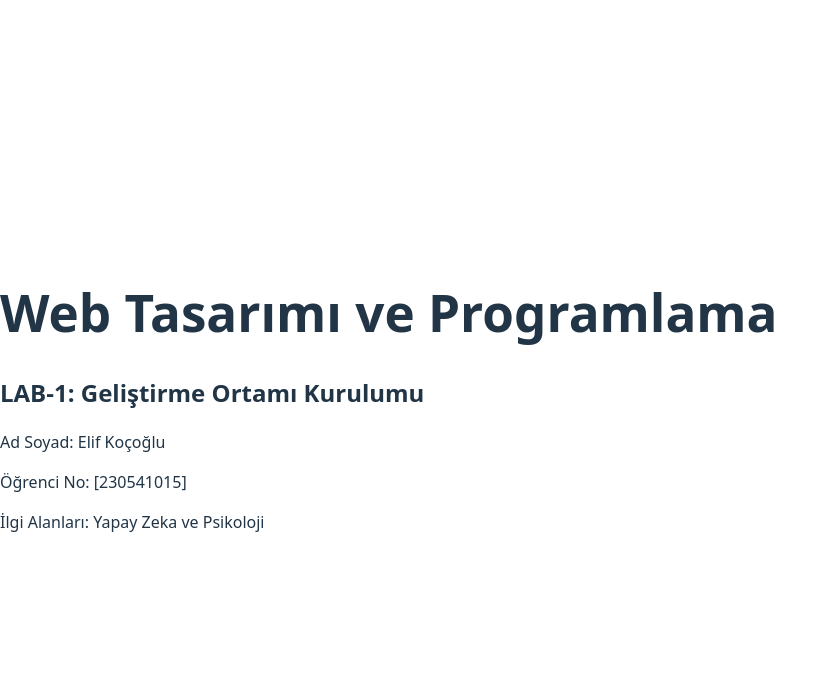
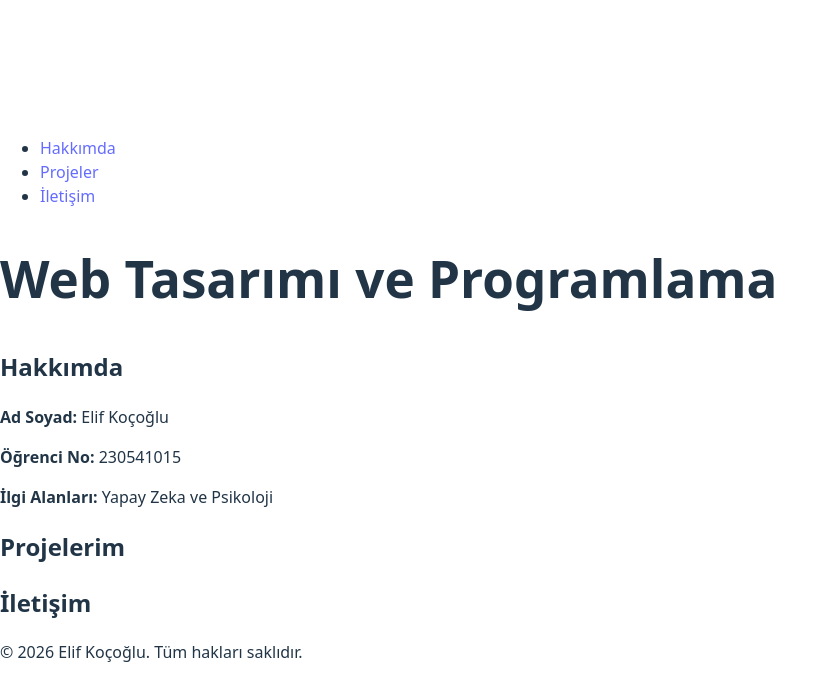
Before and after one commit to elifkocoglu/web-lab-hello, a React (Vite) app: page / in a window 1280 px wide. Shown: the top 700 px of the page, without its empty margins (0-837 px from the left). Built offline with nearby package versions, Linux system fonts and the light colour scheme.

Commit message:
feat: add semantic HTML portfolio structure

```diff
--- a/src/App.tsx
+++ b/src/App.tsx
@@ -1,12 +1,50 @@
 function App() {
   return (
-    <div>
-      <h1>Web Tasarımı ve Programlama</h1>
-      <h2>LAB-1: Geliştirme Ortamı Kurulumu</h2>
-      <p>Ad Soyad: Elif Koçoğlu</p>
-<p>Öğrenci No: [230541015]</p>
-<p>İlgi Alanları: Yapay Zeka ve Psikoloji</p>
+    <div className="app-container">
+      {/* 1. Header ve Navigasyon Bölümü */}
+      <header>
+        <nav aria-label="Ana navigasyon">
+          <ul>
+            <li><a href="#hakkimda">Hakkımda</a></li>
+            <li><a href="#projeler">Projeler</a></li>
+            <li><a href="#iletisim">İletişim</a></li>
+          </ul>
+        </nav>
+      </header>
+
+      {/* 2. Ana İçerik Alanı (Sayfada sadece bir tane olmalı) */}
+      <main id="main-content">
+
+        {/* Hakkımda Bölümü */}
+        <section id="hakkimda">
+          <h1>Web Tasarımı ve Programlama</h1>
+          <h2>Hakkımda</h2>
+          <p><strong>Ad Soyad:</strong> Elif Koçoğlu</p>
+          <p><strong>Öğrenci No:</strong> 230541015</p>
+          <p><strong>İlgi Alanları:</strong> Yapay Zeka ve Psikoloji</p>
+          {/* Buraya Uygulama-2'de profil fotoğrafı ekleyeceğiz */}
+        </section>
+
+        {/* Projeler Bölümü */}
+        <section id="projeler">
+          <h2>Projelerim</h2>
+          {/* Buraya Uygulama-5'te proje kartları ekleyeceğiz */}
+        </section>
+
+        {/* İletişim Bölümü */}
+        <section id="iletisim">
+          <h2>İletişim</h2>
+          {/* Buraya Uygulama-4'te formu ekleyeceğiz */}
+        </section>
+
+      </main>
+
+      {/* 3. Footer Bölümü */}
+      <footer>
+        <p>&copy; 2026 Elif Koçoğlu. Tüm hakları saklıdır.</p>
+      </footer>
     </div>
   )
 }
+
 export default App
```
